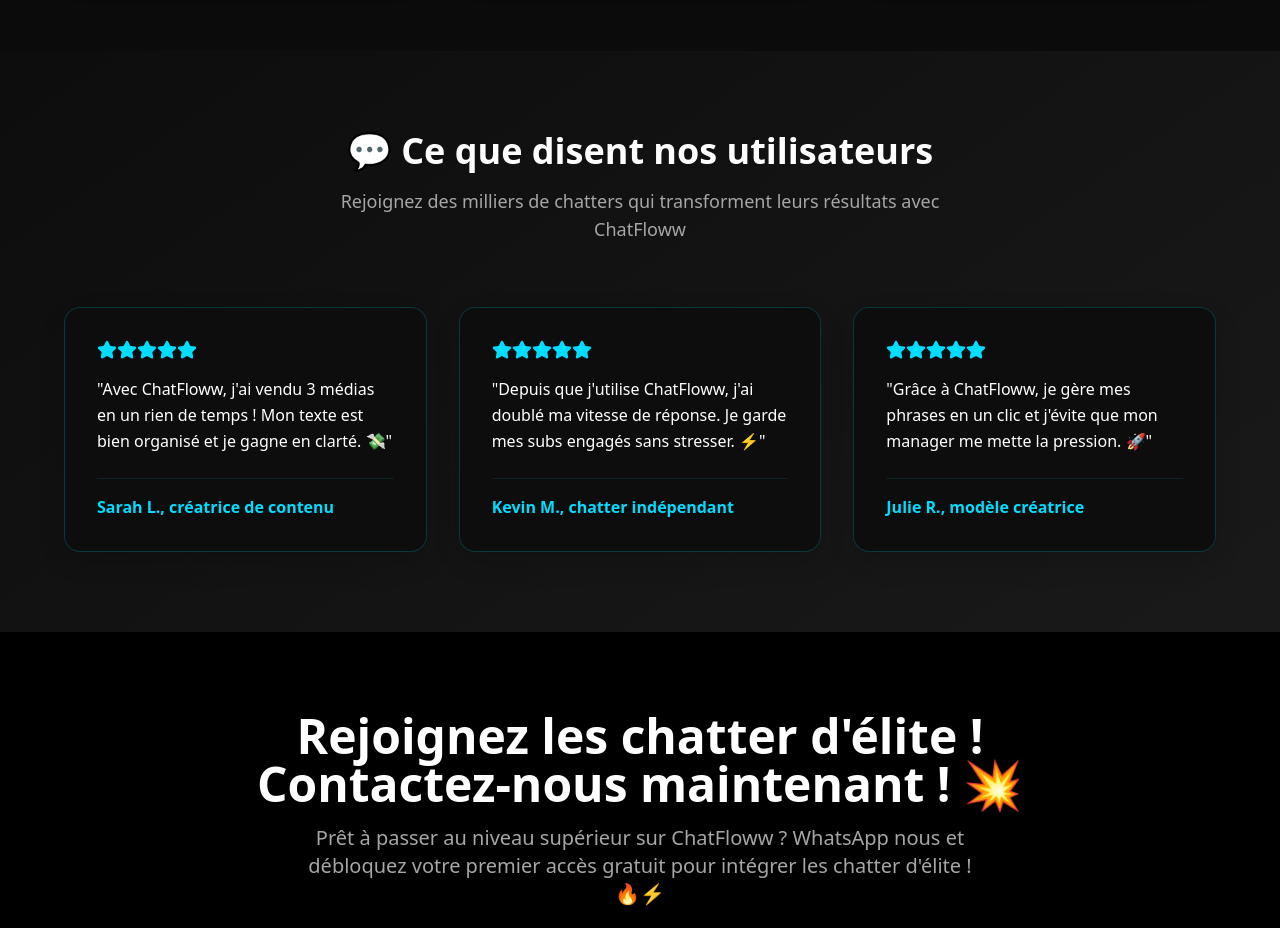
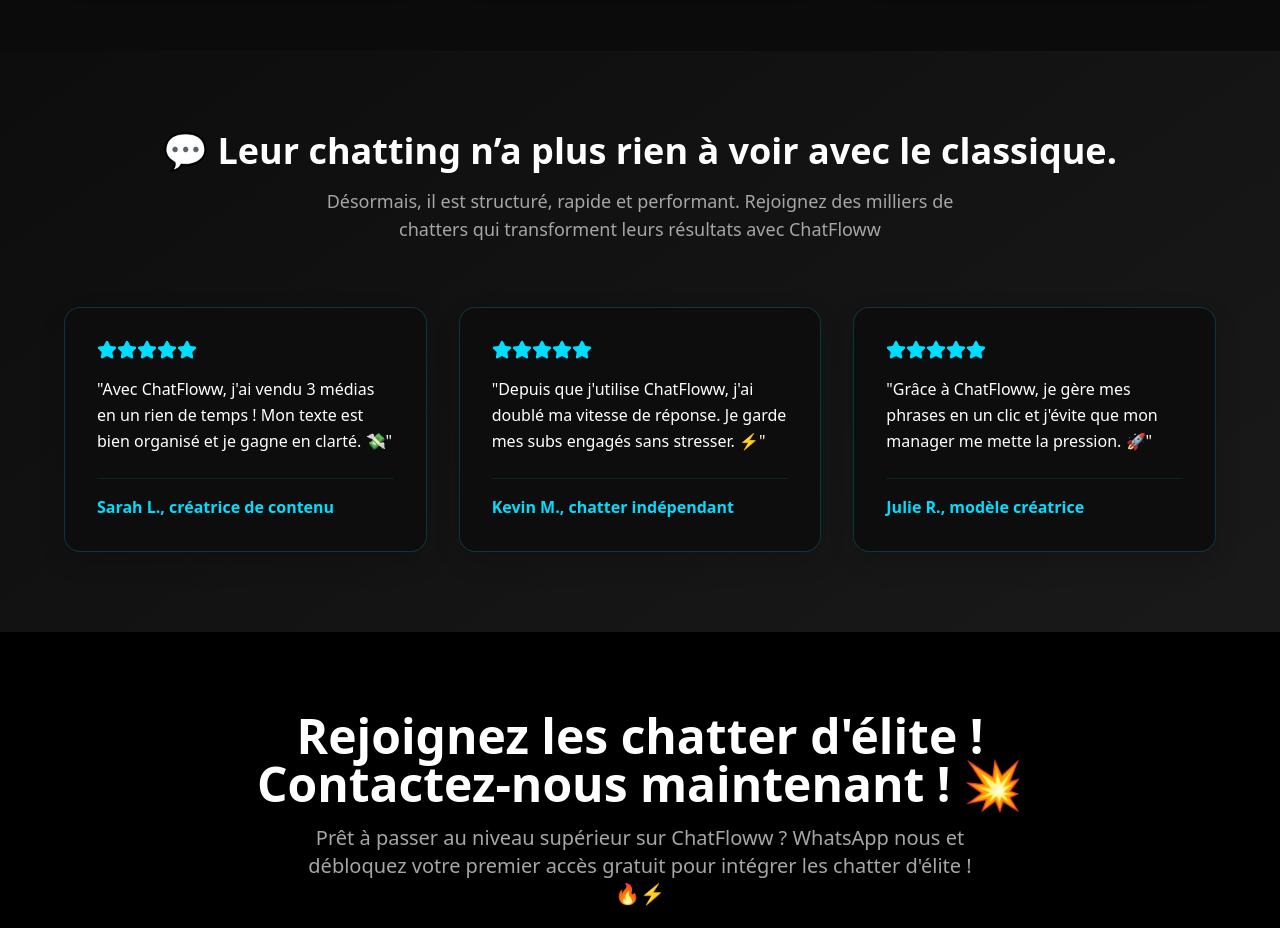
Before and after one commit to SmartESP-Team/chatfloww-ai-launcher, a React (Vite) app: page / in a window 1280 px wide. Shown: the part 3240-4168 px from the top of the page. Built offline with nearby package versions, Linux system fonts and the light colour scheme.

Commit message:
Update Testimonials.tsx

```diff
--- a/src/components/Testimonials.tsx
+++ b/src/components/Testimonials.tsx
@@ -27,9 +27,10 @@ const Testimonials = () => {
       <div className="max-w-6xl mx-auto">
         <div className="text-center mb-16">
           <h2 className="text-3xl md:text-4xl font-bold text-foreground mb-4">
-            💬 Ce que disent nos utilisateurs
+            💬 Leur chatting n’a plus rien à voir avec le classique.
           </h2>
           <p className="text-lg text-muted-foreground max-w-2xl mx-auto">
+            Désormais, il est structuré, rapide et performant.
             Rejoignez des milliers de chatters qui transforment leurs résultats avec ChatFloww
           </p>
         </div>
```
